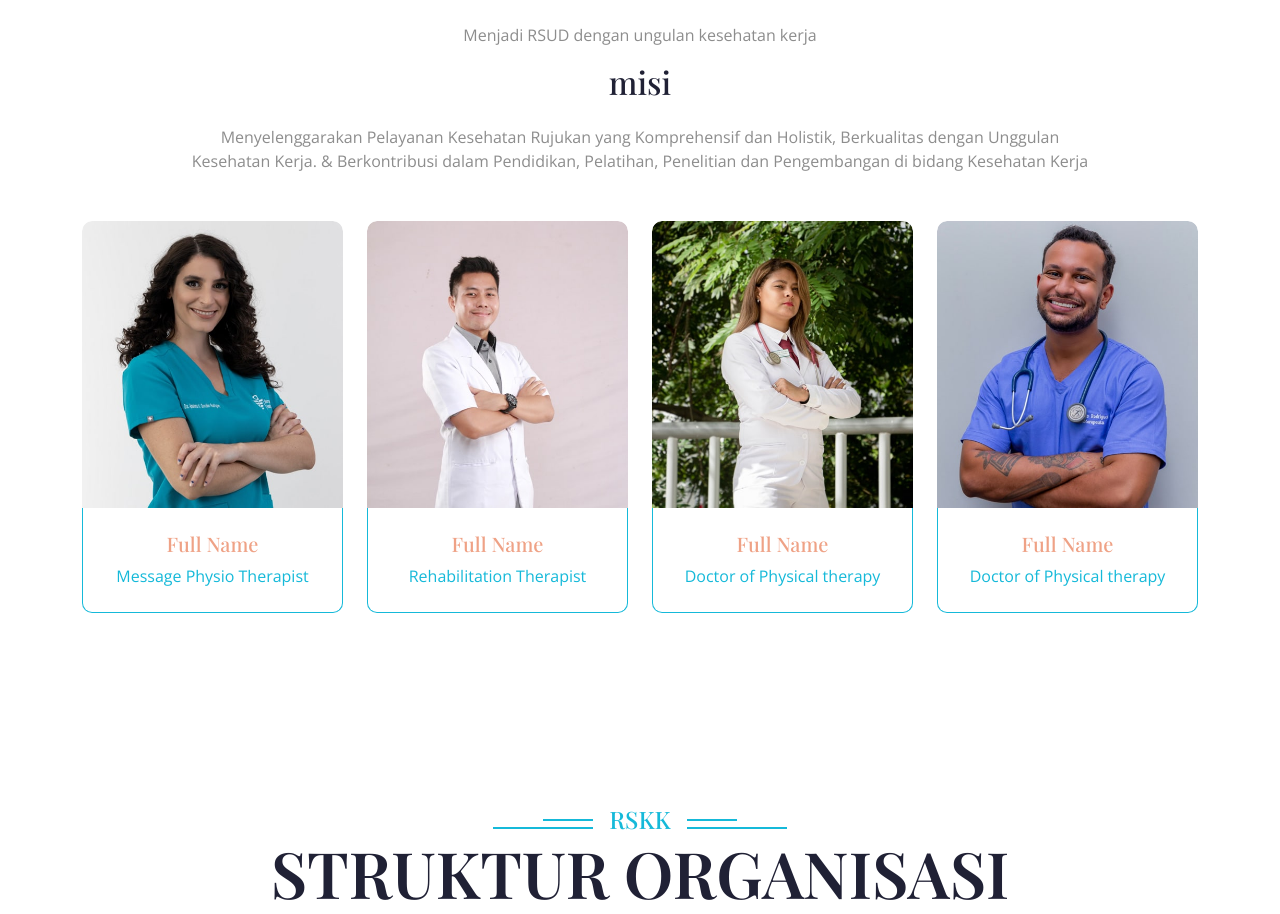
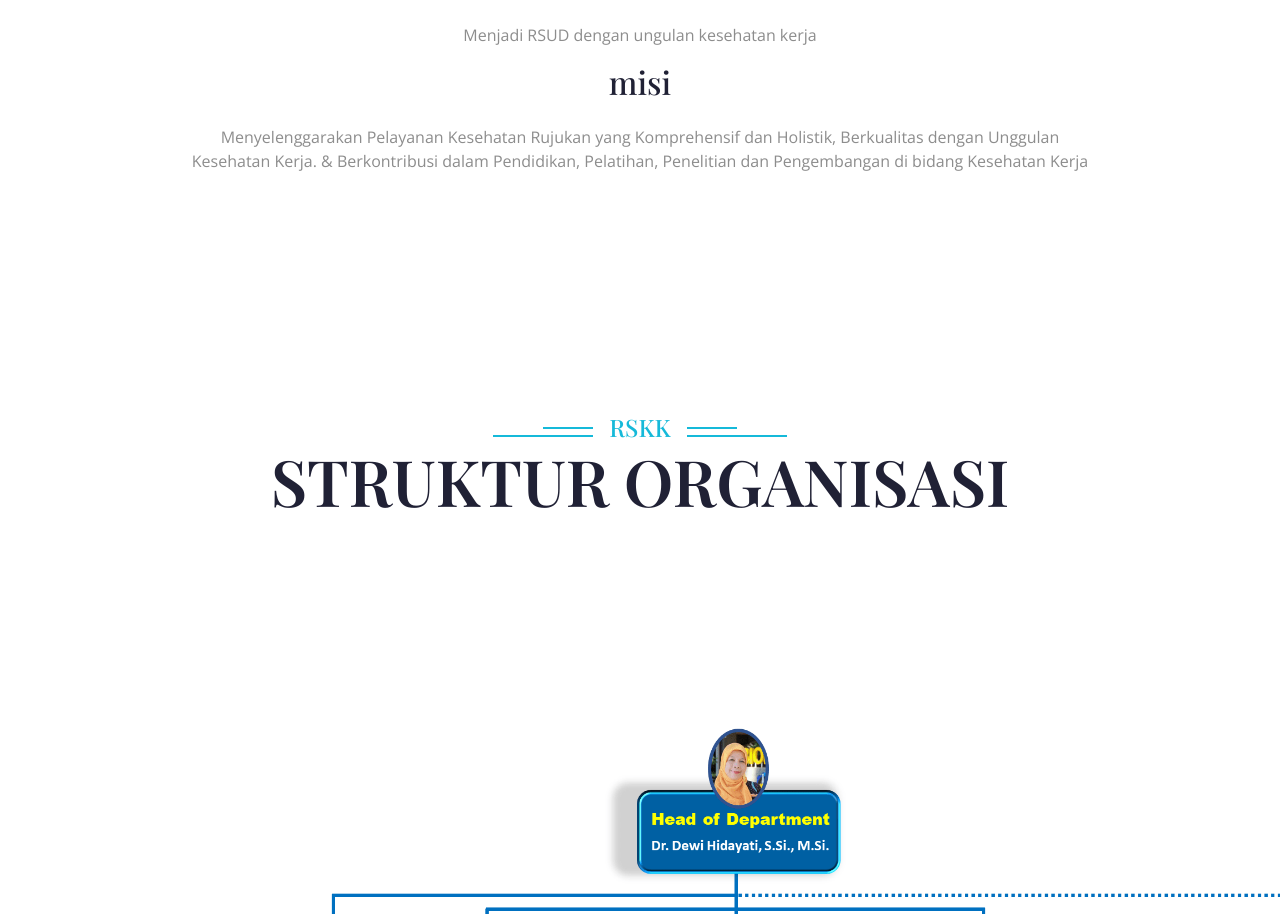
Before and after one commit to RidwanCahyaa/hospital, a PHP site: page /tentang.php in a window 1280 px wide; the page is wider, and only the part inside the window is pictured. Shown: the part 752-1666 px from the top of that part. Run offline with PHP 8.4, Linux system fonts and the light colour scheme; some libraries are stand-ins or nearby versions.

Commit message:
update Tampilan

```diff
--- a/tentang.php
+++ b/tentang.php
@@ -14,16 +14,15 @@ include 'header.php';
         <!-- Header Start -->
         <div class="container-fluid bg-breadcrumb">
             <div class="container text-center py-5" style="max-width: 900px;">
-                <h3 class="text-white display-3 mb-4 wow fadeInDown" data-wow-delay="0.1s">Our Team</h1>
+                <h3 class="text-white display-3 mb-4 wow fadeInDown" data-wow-delay="0.1s">Tentang RSKK</h1>
                 <ol class="breadcrumb justify-content-center mb-0 wow fadeInDown" data-wow-delay="0.3s">
                     <li class="breadcrumb-item"><a href="index.html">Home</a></li>
                     <li class="breadcrumb-item"><a href="#">Pages</a></li>
-                    <li class="breadcrumb-item active text-primary">Team</li>
+                    <li class="breadcrumb-item active text-primary">Tentang RSKK</li>
                 </ol>
             </div>
         </div>
         <!-- Header End -->
-
 
         <!-- Team Start -->
         <div class="container-fluid team py-5">
@@ -39,81 +38,11 @@ include 'header.php';
                     <h2 class="mb-4">misi</h2>
                     <p>Menyelenggarakan Pelayanan Kesehatan Rujukan yang Komprehensif dan Holistik, Berkualitas dengan Unggulan Kesehatan Kerja. & Berkontribusi dalam Pendidikan, Pelatihan, Penelitian dan Pengembangan di bidang Kesehatan Kerja</p>
                 </div>
-                <div class="row g-4 justify-content-center">
-                    <div class="col-md-6 col-lg-6 col-xl-3 wow fadeInUp" data-wow-delay="0.1s">
-                        <div class="team-item rounded">
-                            <div class="team-img rounded-top h-100">
-                                <img src="img/team-1.jpg" class="img-fluid rounded-top w-100" alt="">
-                                <div class="team-icon d-flex justify-content-center">
-                                    <a class="btn btn-square btn-primary text-white rounded-circle mx-1" href=""><i class="fab fa-facebook-f"></i></a>
-                                    <a class="btn btn-square btn-primary text-white rounded-circle mx-1" href=""><i class="fab fa-twitter"></i></a>
-                                    <a class="btn btn-square btn-primary text-white rounded-circle mx-1" href=""><i class="fab fa-instagram"></i></a>
-                                    <a class="btn btn-square btn-primary text-white rounded-circle mx-1" href=""><i class="fab fa-linkedin-in"></i></a>
-                                </div>
-                            </div>
-                            <div class="team-content text-center border border-primary border-top-0 rounded-bottom p-4">
-                                <h5>Full Name</h5>
-                                <p class="mb-0">Message Physio Therapist</p>
-                            </div>
-                        </div>
-                    </div>
-                    <div class="col-md-6 col-lg-6 col-xl-3 wow fadeInUp" data-wow-delay="0.3s">
-                        <div class="team-item rounded">
-                            <div class="team-img rounded-top h-100">
-                                <img src="img/team-2.jpg" class="img-fluid rounded-top w-100" alt="">
-                                <div class="team-icon d-flex justify-content-center">
-                                    <a class="btn btn-square btn-primary text-white rounded-circle mx-1" href=""><i class="fab fa-facebook-f"></i></a>
-                                    <a class="btn btn-square btn-primary text-white rounded-circle mx-1" href=""><i class="fab fa-twitter"></i></a>
-                                    <a class="btn btn-square btn-primary text-white rounded-circle mx-1" href=""><i class="fab fa-instagram"></i></a>
-                                    <a class="btn btn-square btn-primary text-white rounded-circle mx-1" href=""><i class="fab fa-linkedin-in"></i></a>
-                                </div>
-                            </div>
-                            <div class="team-content text-center border border-primary border-top-0 rounded-bottom p-4">
-                                <h5>Full Name</h5>
-                                <p class="mb-0">Rehabilitation Therapist</p>
-                            </div>
-                        </div>
-                    </div>
-                    <div class="col-md-6 col-lg-6 col-xl-3 wow fadeInUp" data-wow-delay="0.5s">
-                        <div class="team-item rounded">
-                            <div class="team-img rounded-top h-100">
-                                <img src="img/team-3.jpg" class="img-fluid rounded-top w-100" alt="">
-                                <div class="team-icon d-flex justify-content-center">
-                                    <a class="btn btn-square btn-primary text-white rounded-circle mx-1" href=""><i class="fab fa-facebook-f"></i></a>
-                                    <a class="btn btn-square btn-primary text-white rounded-circle mx-1" href=""><i class="fab fa-twitter"></i></a>
-                                    <a class="btn btn-square btn-primary text-white rounded-circle mx-1" href=""><i class="fab fa-instagram"></i></a>
-                                    <a class="btn btn-square btn-primary text-white rounded-circle mx-1" href=""><i class="fab fa-linkedin-in"></i></a>
-                                </div>
-                            </div>
-                            <div class="team-content text-center border border-primary border-top-0 rounded-bottom p-4">
-                                <h5>Full Name</h5>
-                                <p class="mb-0">Doctor of Physical therapy</p>
-                            </div>
-                        </div>
-                    </div>
-                    <div class="col-md-6 col-lg-6 col-xl-3 wow fadeInUp" data-wow-delay="0.7s">
-                        <div class="team-item rounded">
-                            <div class="team-img rounded-top h-100">
-                                <img src="img/team-4.jpg" class="img-fluid rounded-top w-100" alt="">
-                                <div class="team-icon d-flex justify-content-center">
-                                    <a class="btn btn-square btn-primary text-white rounded-circle mx-1" href=""><i class="fab fa-facebook-f"></i></a>
-                                    <a class="btn btn-square btn-primary text-white rounded-circle mx-1" href=""><i class="fab fa-twitter"></i></a>
-                                    <a class="btn btn-square btn-primary text-white rounded-circle mx-1" href=""><i class="fab fa-instagram"></i></a>
-                                    <a class="btn btn-square btn-primary text-white rounded-circle mx-1" href=""><i class="fab fa-linkedin-in"></i></a>
-                                </div>
-                            </div>
-                            <div class="team-content text-center border border-primary border-top-0 rounded-bottom p-4">
-                                <h5>Full Name</h5>
-                                <p class="mb-0">Doctor of Physical therapy</p>
-                            </div>
-                        </div>
-                    </div>
-                </div>
             </div>
         </div>
         <!-- Team End -->
 
-                <!-- Feature Start -->
+        <!-- Feature Start -->
         <div class="container-fluid feature py-5">
             <div class="container py-5">
                 <div class="section-title mb-5 wow fadeInUp" data-wow-delay="0.1s">
@@ -129,5 +58,4 @@ include 'header.php';
             <img src="img/struktur-ORGANISASI.png" width="1300px">
         </div>
 
-
         <?php include 'footer.php'; ?>
```
Also changed, not shown: index.php (+4 -4 lines).
